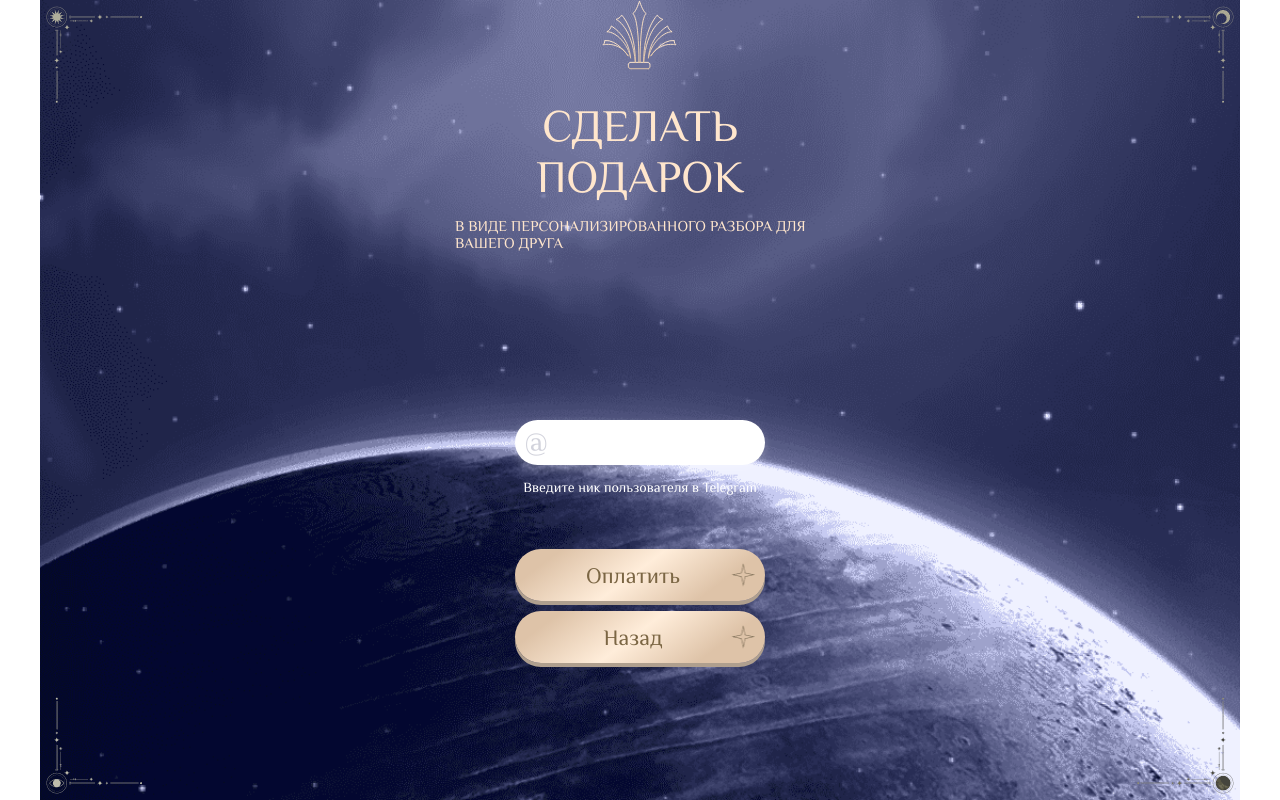
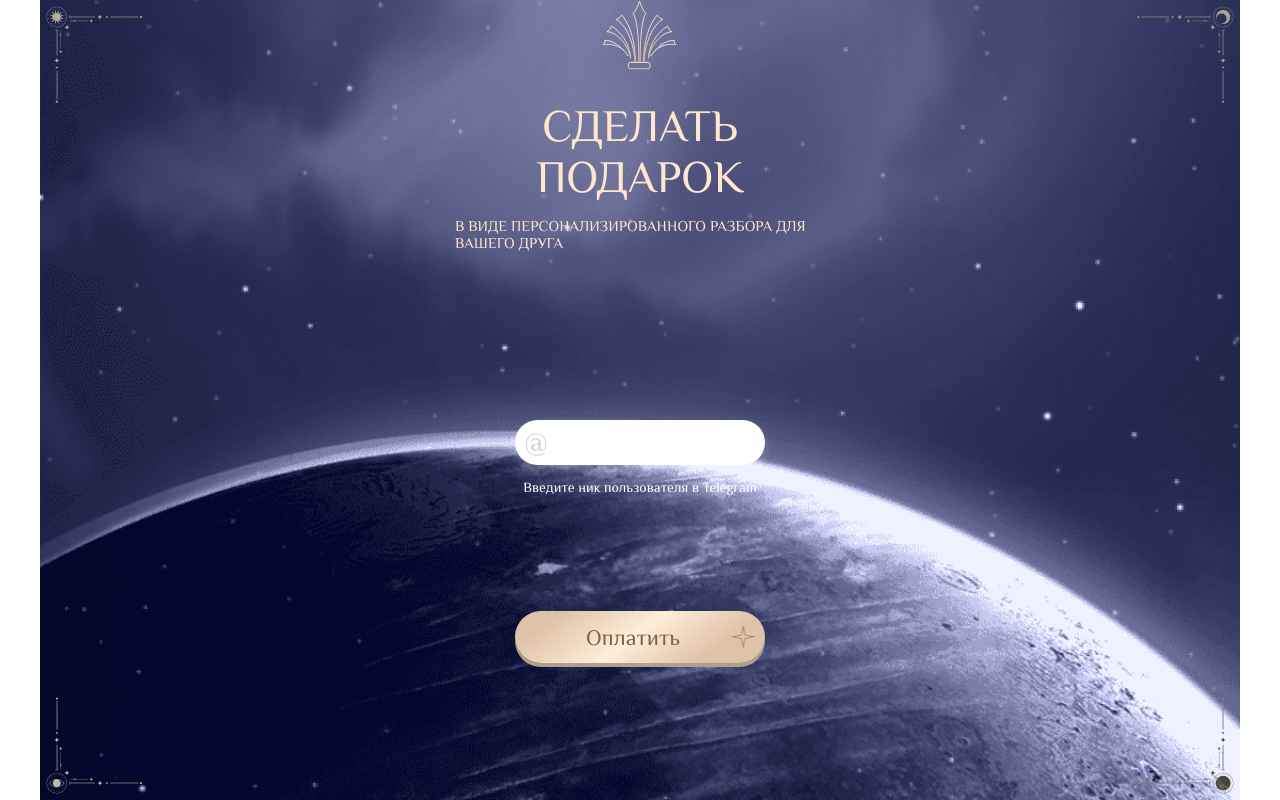
Before and after one commit to Sergey-Zakharov-V/neurology-fast-api, a FastAPI app: page /give_gift_page in a window 1280 px wide. Run offline with FastAPI, Linux system fonts and the light colour scheme; some libraries are stand-ins or nearby versions.

Commit message:
Сделал оплату

```diff
--- a/templates/give_gift_page.html
+++ b/templates/give_gift_page.html
@@ -32,11 +32,6 @@
         <div class="welcome-hero gift">
             <a onclick=check_input(event) class="neurology-1-start-button">
                 <p class="neurology-1-start-button-text gift1">Оплатить</p>
-                <img src="{{ url_for('static', path='images/star_6.png') }}" alt="star"
-                     class="neurology-1-start-button-img">
-            </a>
-            <a href="/" class="neurology-1-start-button">
-                <p class="neurology-1-start-button-text gift1">Назад</p>
                 <img src="{{ url_for('static', path='images/star_6.png') }}" alt="star"
                      class="neurology-1-start-button-img">
             </a>
```
